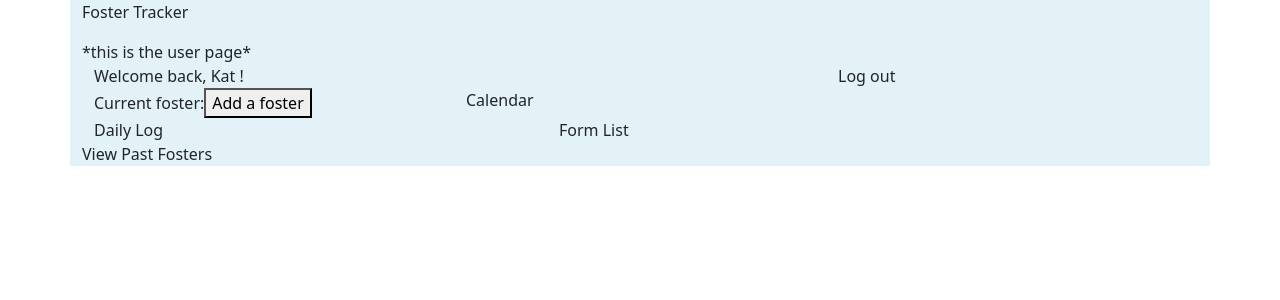
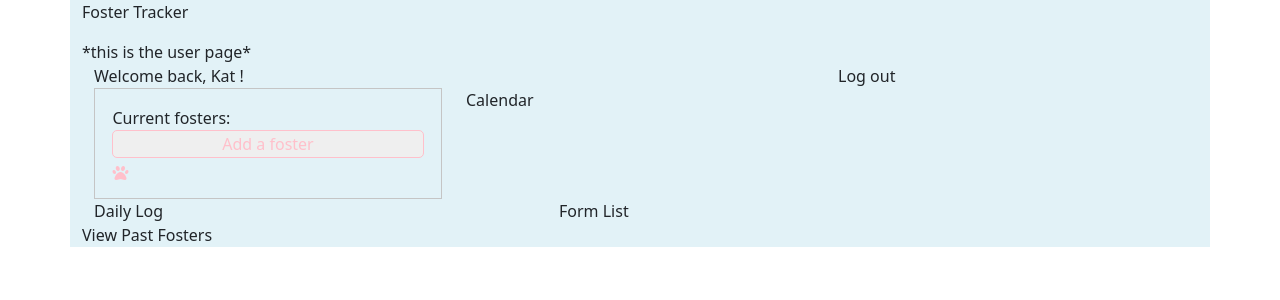
Before and after one commit to katto030/Whiskrr, a React (Create React App) app: page / in a window 1280 px wide. Shown: the top 300 px of the page. Built offline with nearby package versions, Linux system fonts and the light colour scheme; no server answers.

Commit message:
current foster boiler plate

```diff
--- a/public/index.html
+++ b/public/index.html
@@ -4,12 +4,12 @@
     <meta charset="utf-8" />
     <link rel="icon" href="%PUBLIC_URL%/favicon.ico" />
     <link rel="stylesheet" type="text/css" href="styles.css">
-    <!-- <link href="https://cdn.jsdelivr.net/npm/bootstrap@5.2.1/dist/css/bootstrap.min.css" rel="stylesheet" integrity="sha384-iYQeCzEYFbKjA/T2uDLTpkwGzCiq6soy8tYaI1GyVh/UjpbCx/TYkiZhlZB6+fzT" crossorigin="anonymous"> -->
     <meta name="viewport" content="width=device-width, initial-scale=1" />
+    <script src="https://kit.fontawesome.com/83af40d289.js" crossorigin="anonymous"></script>
     <title>Foster Tracker</title>
   </head>
   <body>
     <div id="root" className="container"></div>
-    <!-- <script src="https://cdn.jsdelivr.net/npm/bootstrap@5.2.1/dist/js/bootstrap.bundle.min.js" integrity="sha384-u1OknCvxWvY5kfmNBILK2hRnQC3Pr17a+RTT6rIHI7NnikvbZlHgTPOOmMi466C8" crossorigin="anonymous"></script> -->
+
   </body>
 </html>
--- a/public/styles.css
+++ b/public/styles.css
@@ -15,3 +15,31 @@ code {
 #app {
   background-color: rgb(226, 242, 247);
 }
+
+/* -- CURRENT FOSTER -- */
+#curr-foster {
+  border: 0.5px solid rgb(197, 197, 197);
+  padding: 5%;
+  display: flex;
+  flex-direction: column;
+}
+
+#add-foster-btn {
+  color: pink;
+  border: 1px solid pink;
+  border-radius: 5px;
+}
+
+.fa-paw {
+  color: pink;
+  margin-top: 2%;
+  margin-right: 5%;
+}
+
+.foster-name:hover {
+  color: pink;
+}
+
+.foster-name {
+  display: flex;
+}
--- a/src/App.tsx
+++ b/src/App.tsx
@@ -1,11 +1,12 @@
 import React, { useState } from 'react';
 import User from './components/User';
 import Container from 'react-bootstrap/Container';
-import Row from 'react-bootstrap/Row';
-import Col from 'react-bootstrap/Col';
+// import Row from 'react-bootstrap/Row';
+// import Col from 'react-bootstrap/Col';
 
 const App : React.FC = () => {
-  const [user, setUser] = useState("Kat");
+  // const [user, setUser] = useState("Kat");
+  const user = "Kat"
   console.log('app rendered');
 
   return (
--- a/src/components/User.tsx
+++ b/src/components/User.tsx
@@ -10,24 +10,33 @@ interface Props {
 
 const db_api = 'http://localhost:8080/fosters';
 
-export const DataContext = createContext({});
+interface DataCtxInterface {
+  data: {[key: string]: any;}[];
+}
+
+export const DataCtx = createContext<DataCtxInterface | null>(null)
 
 const User : React.FC<Props> = ({ user }) => {
-  const [data, setData] = useState({});
-  const [page, setPage] = useState(0);
+  const [data, setData] = useState([{}]);
+  // const [page, setPage] = useState(0);
+  const page = 0;
 
   useEffect(() => {
     axios.get(`${db_api}/${user}`)
       .then((res:AxiosResponse) => {
-        setData(res.data[0])
+        setData(res.data);
       })
       .catch((err) => console.log(err))
   }, [user])
 
   console.log('data state --', data, 'page state --', page)
 
+  const dataCtx:DataCtxInterface = {
+    data: data
+  }
+
   return (
-    <DataContext.Provider value={data}>
+    <DataCtx.Provider value={dataCtx}>
       <div id="user">
 
       *this is the user page*
@@ -37,7 +46,7 @@ const User : React.FC<Props> = ({ user }) => {
         : <p>forms</p>
       }
       </div>
-    </DataContext.Provider>
+    </DataCtx.Provider>
   )
 }
 
--- a/src/components/dashboard/dashboard-sub/CurrentFoster.tsx
+++ b/src/components/dashboard/dashboard-sub/CurrentFoster.tsx
@@ -1,11 +1,31 @@
-import React from "react";
+import React, { useContext, useEffect, useState } from "react";
+import { DataCtx } from "../../User";
+import Button from 'react-bootstrap/Button'
 
 const CurrentFoster = () => {
+  const dataCtx = useContext(DataCtx);
+
+  useEffect(() => {
+
+  }, [])
   return (
-    <div>
-      Current foster:
-      <button>Add a foster</button>
-
+    <div id="curr-foster">
+      Current {dataCtx?.data.length ? 'fosters' : 'foster'}:
+        <button id="add-foster-btn">Add a foster</button>
+      <div id="currFoster-list">
+        {
+          dataCtx?.data.length ?
+          dataCtx.data.map((foster) => {
+            return (
+              <div className="foster-name">
+                <i className="fa-solid fa-paw"></i>
+                <p>{foster.fosterName}</p>
+              </div>
+            )
+          })
+          : null
+        }
+      </div>
     </div>
   )
 }
```
